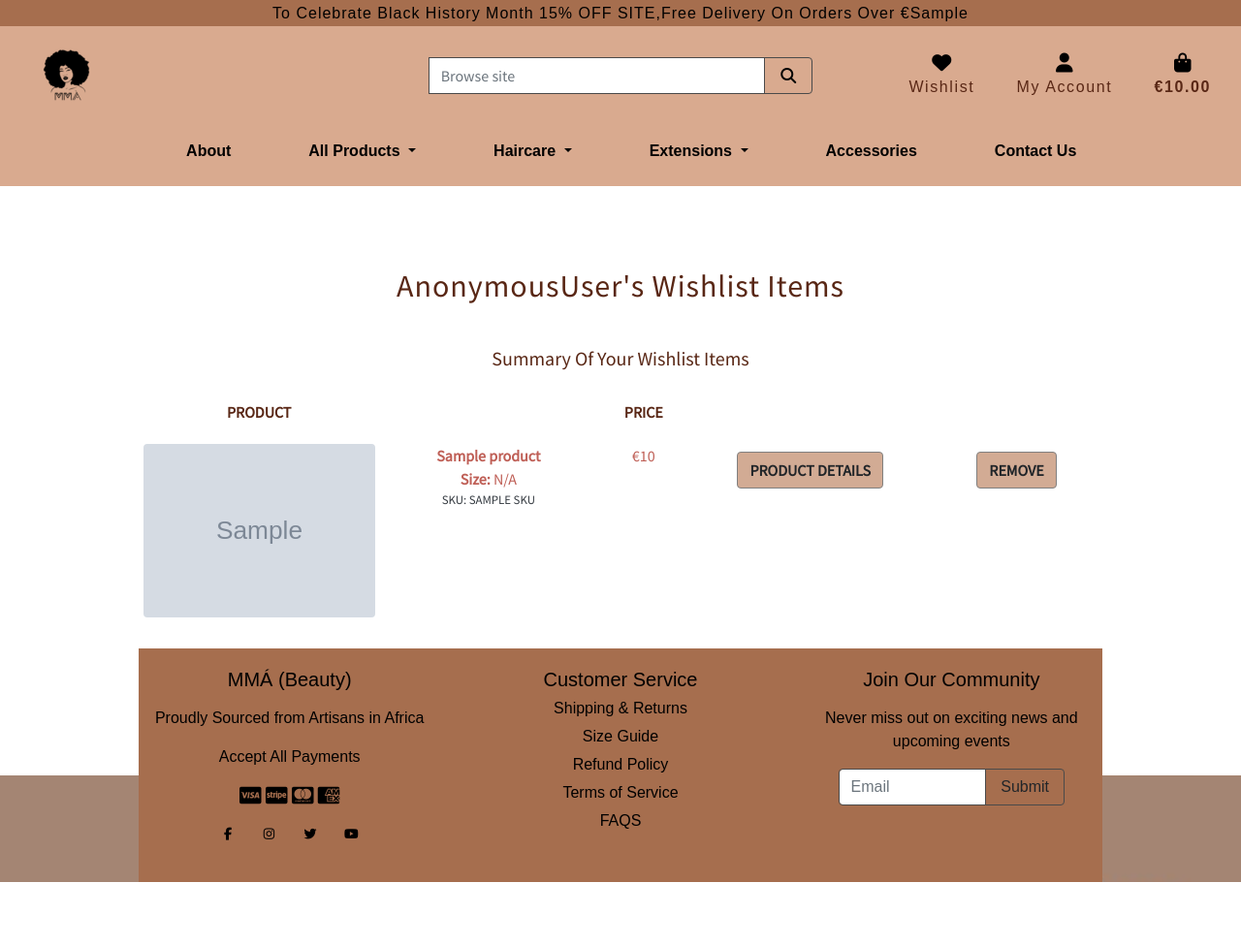
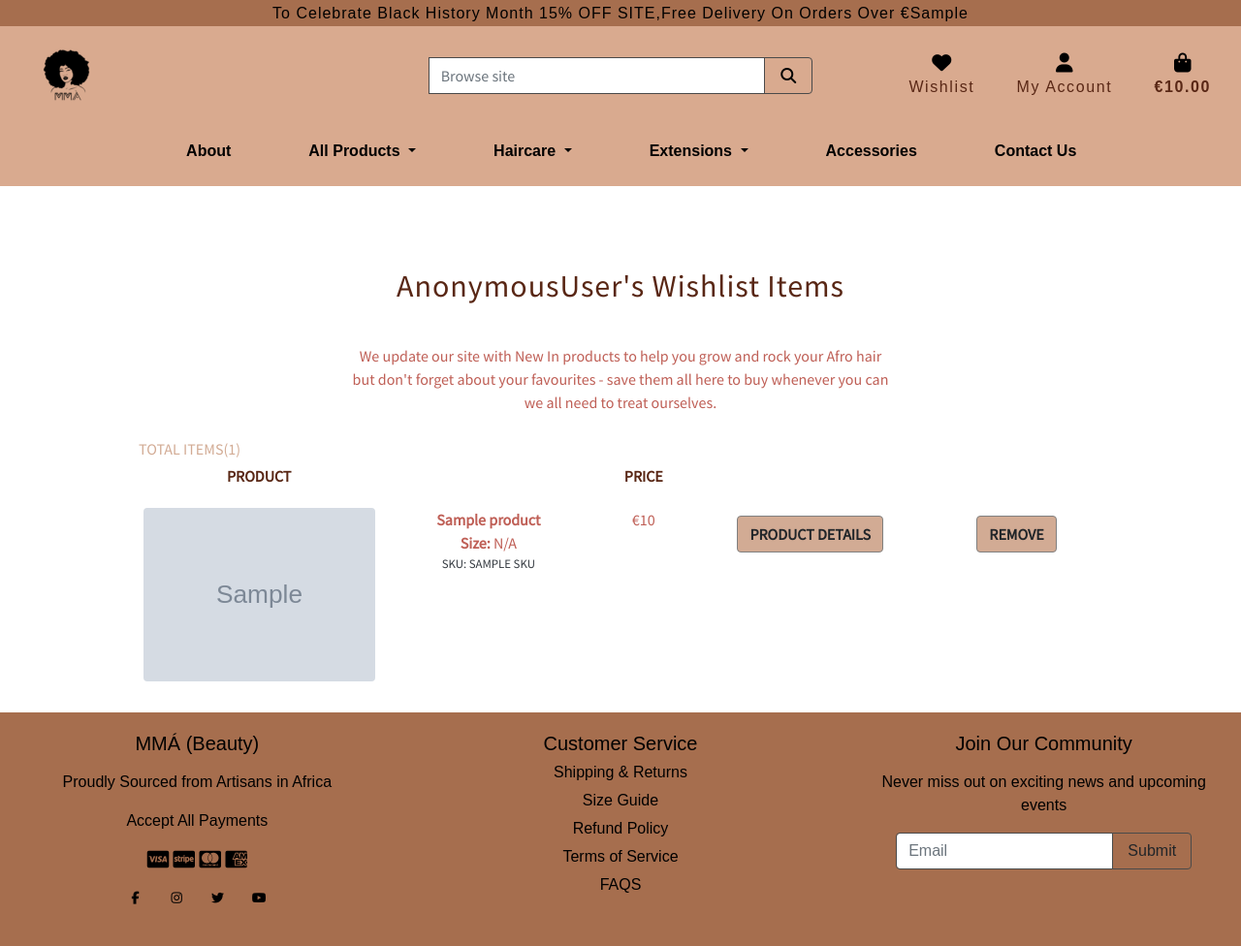
Before and after one commit to Didisimmons/MMA-Haircare, a Django app: template wishlist/templates/wishlist/favourite.html in a window 1280 px wide. Shown: the whole page at 97% size. Before the commit the page ends 910 px from the top, so only its background shows below. Run offline with Django 3.2, Linux system fonts and the light colour scheme; the template is opened without the code that fills it: most values are stand-ins (such as "Sample title", 1, 10 or a date in 2020); grey boxes marked "Sample" are stand-in pictures; some libraries are stand-ins or nearby versions; some web fonts are replaced.

Commit message:
fix footer on wishlist page

```diff
--- a/templates/includes/footer.html
+++ b/templates/includes/footer.html
@@ -1,5 +1,4 @@
 <footer class="container-fluid footer-container">
-    <div>
         <div class="row">
             <div  class="col-6 col-sm-4 footer-content text-center">
                 <h5 class="general uppercase"> MMÁ (Beauty) </h5>
@@ -70,5 +69,4 @@
               </div>
            </div>
         </div>
-    </div>
   </footer>
--- a/wishlist/templates/wishlist/favourite.html
+++ b/wishlist/templates/wishlist/favourite.html
@@ -15,14 +15,18 @@
         <div class="row">
             <div class="col-12">
                 <h2 class="header-text"> {{ user }}'s Wishlist Items</h2>
-                <p class="text-black lead text-center text-capitalize mb-4 d-md-block d-none">Summary of your Wishlist Items</p>
+                <p class="color-pink text-center mb-4 d-md-block d-none">We update our site with New In products to help you grow and rock your Afro hair <br>
+                    but don't forget about your favourites - save them all here to buy whenever you can <br>
+                    we all need to treat ourselves.</p>
             </div>
         </div>
         <div class="row">
             <div class="col">
+                {% if favourite.products.all %}
                     <div class="table-responsive rounded d-none d-md-block">
                         <table class="table table-sm table-borderless">
-                        <thead class="text-center">
+                            <thead class="text-center text-black">
+                                <tr>TOTAL ITEMS({{ favourite.products.all|length }})</tr>
                                 <tr class="text-black text-uppercase">
                                     <th scope="col">Product</th>
                                     <th scope="col"></th>
@@ -31,7 +35,6 @@
                                     <th scope="col"></th>
                                 </tr>
                             </thead>
-                        {% if favourite.products.all %}
                                 {% for product in favourite.products.all %}
                                     <tr class="text-center bag_items">
                                         <td class="py-3 w-25">
@@ -62,19 +65,19 @@
                                     </tr>
                                 {% endfor %}
                         </table>
+                    </div>
                 {% else %}
                     <div class="row">
-                            <div class="col-12">
+                        <div class="col-12 col-md-6 text-center product-container">
                             <div class="text-center mt-3">
-                                    <h3 class="text-black text-uppercase">There are no products in your wishlist</h3>
+                                <h3 class="text-black text-uppercase">You have no products in your wishlist</h3>
                                 <p class="lead color-pink">Feel free to add products you like into your wishlist and buy later!!</p>
                                 <a class="btn btn-black btn-lg mt-5" href="{% url 'products' %}">
                                     <span class="icon">
                                         <i class="fas fa-chevron-left"></i>
                                     </span>
-                                        <span class="text-uppercase text-black">Add Products</span>
+                                    <span class="text-uppercase text-black">Start Shopping</span>
                                 </a>
-                                </div>
                             </div>
                         </div>
                     </div>
@@ -82,6 +85,4 @@
             </div>
         </div>
     </div>
-
-
 {% endblock %}
```
Lines whose indentation alone changed are shown as unchanged.
